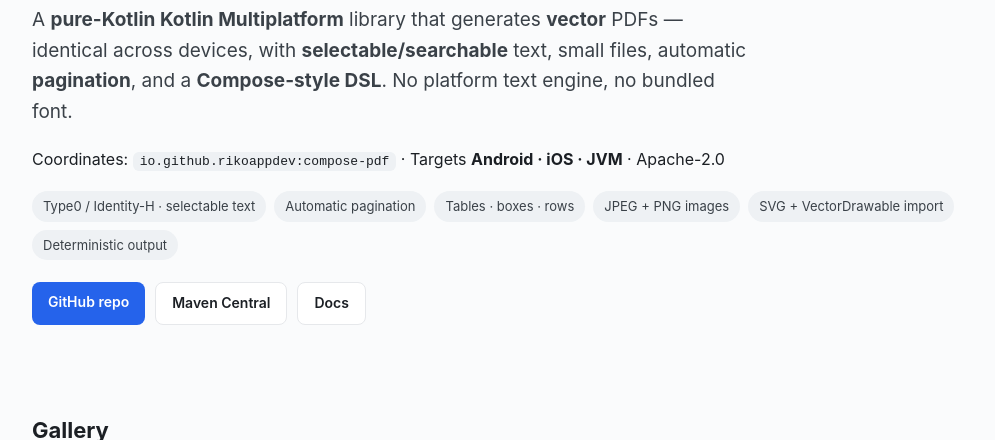
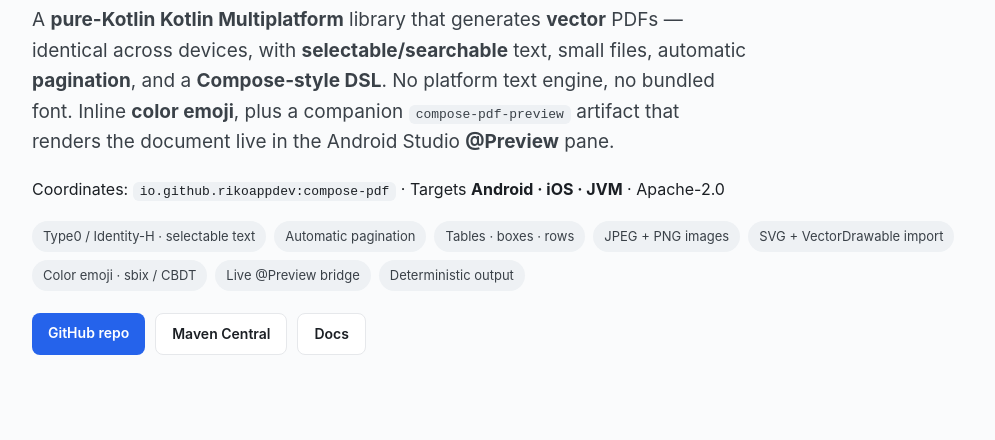
Before and after one commit to RikoAppDev/compose-pdf, a plain HTML site: page docs/index.html in a window 1280 px wide. Shown: the part 137-577 px from the top of the page, without its empty margins (142-1137 px from the left). Drawn offline with Linux system fonts and the light colour scheme.

Commit message:
docs: surface color emoji + live @Preview bridge on the GitHub Pages landing page
Co-Authored-By: Claude Opus 4.8 (1M context) <noreply@anthropic.com>

```diff
--- a/docs/index.html
+++ b/docs/index.html
@@ -43,7 +43,9 @@
   <h1><span class="accent">compose-pdf</span></h1>
   <p class="lead">A <strong>pure-Kotlin Kotlin Multiplatform</strong> library that generates <strong>vector</strong> PDFs —
   identical across devices, with <strong>selectable/searchable</strong> text, small files, automatic <strong>pagination</strong>,
-  and a <strong>Compose-style DSL</strong>. No platform text engine, no bundled font.</p>
+  and a <strong>Compose-style DSL</strong>. No platform text engine, no bundled font. Inline
+  <strong>color emoji</strong>, plus a companion <code class="coord">compose-pdf-preview</code> artifact that
+  renders the document live in the Android Studio <strong>@Preview</strong> pane.</p>
   <p>Coordinates: <code class="coord">io.github.rikoappdev:compose-pdf</code> · Targets <strong>Android · iOS · JVM</strong> · Apache-2.0</p>
   <div class="pills">
     <span class="pill">Type0 / Identity-H · selectable text</span>
@@ -51,6 +53,8 @@
     <span class="pill">Tables · boxes · rows</span>
     <span class="pill">JPEG + PNG images</span>
     <span class="pill">SVG + VectorDrawable import</span>
+    <span class="pill">Color emoji · sbix / CBDT</span>
+    <span class="pill">Live @Preview bridge</span>
     <span class="pill">Deterministic output</span>
   </div>
   <div class="cta">
```
